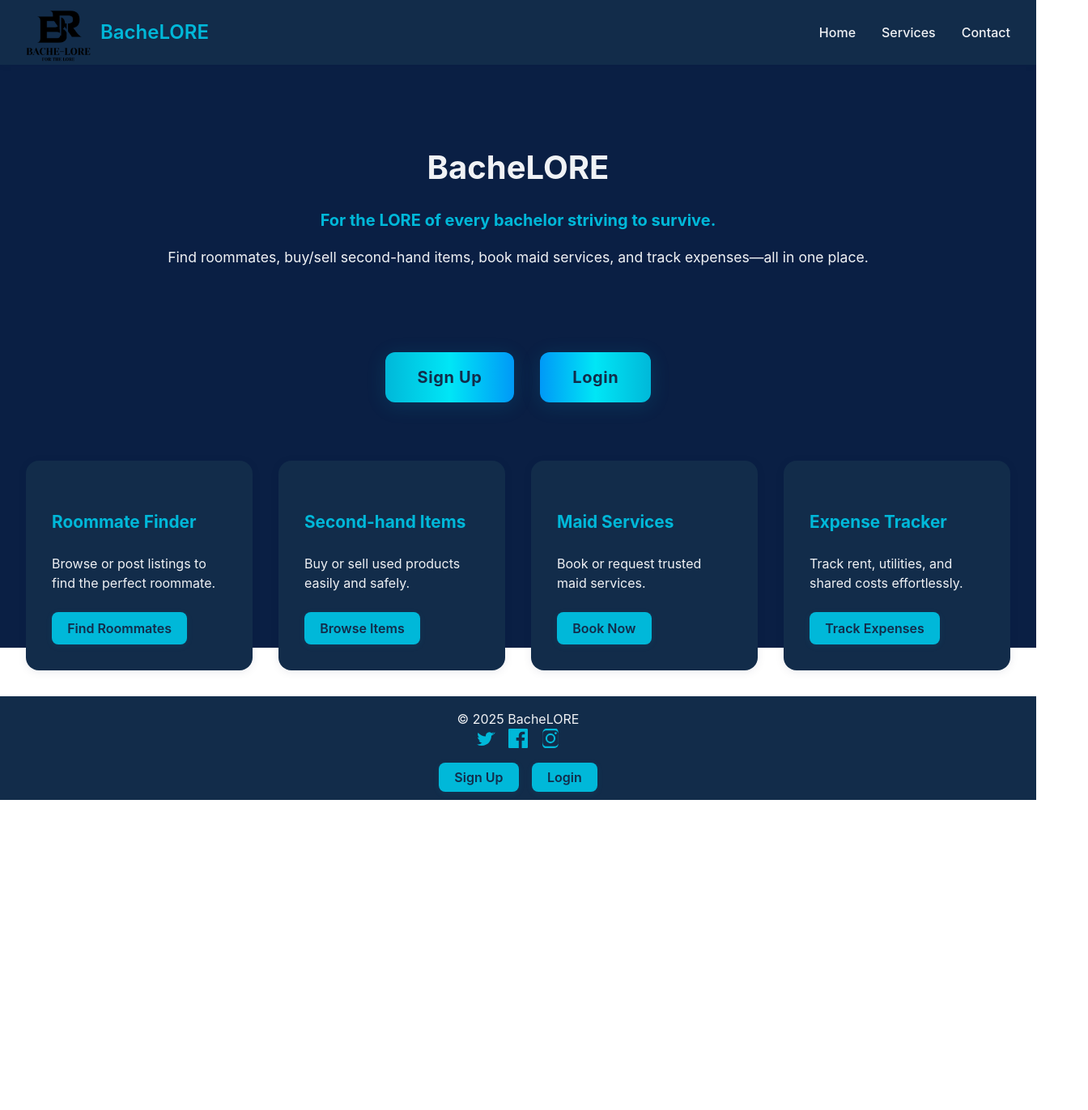
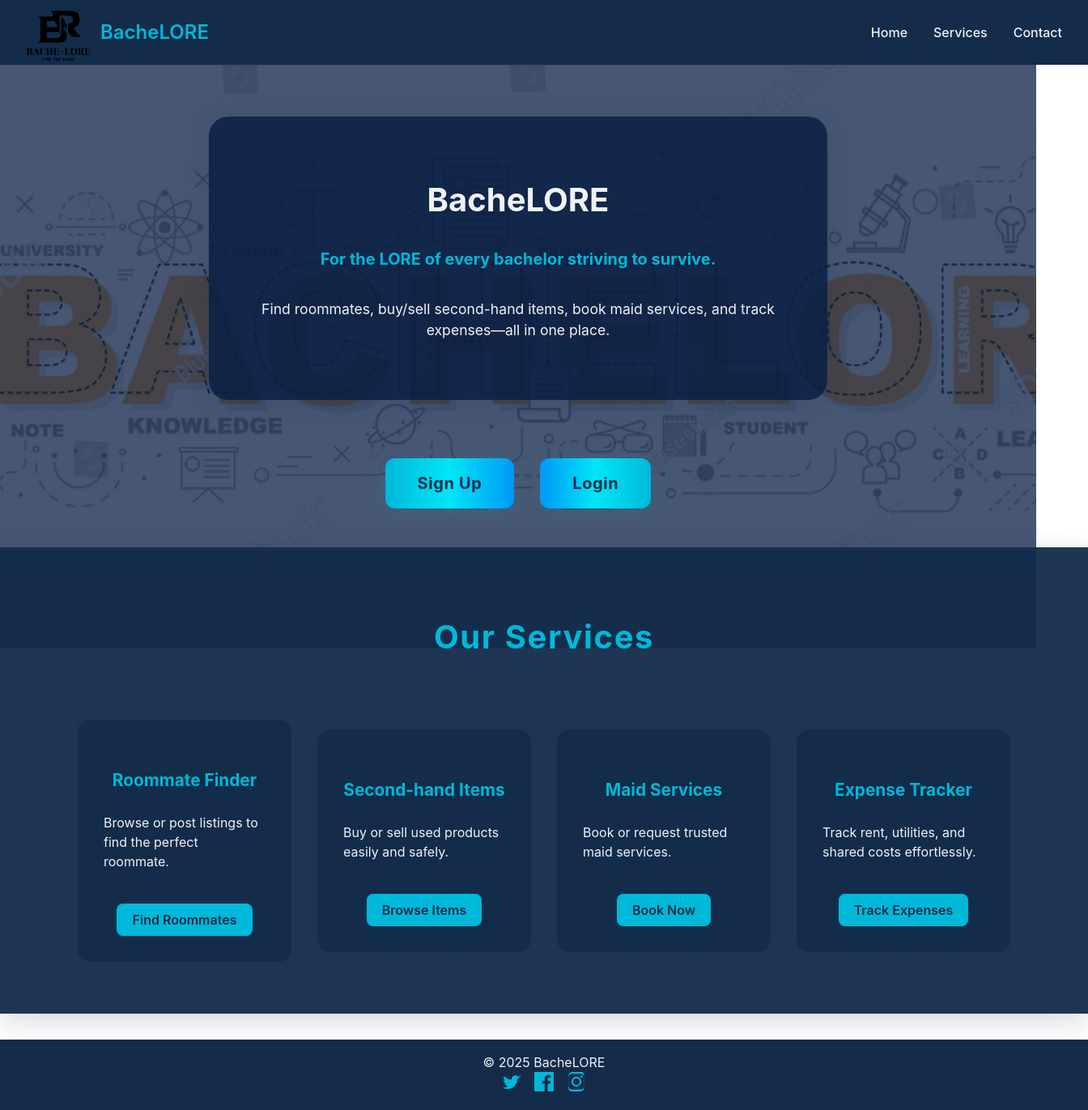
Before and after one commit to Tayebbb/BacheLORE, a React (Vite) app: page / in a window 1280 px wide. Shown: the whole page at 81% size, 1344 px wide, since content can reach past the window. Before the commit the page ends 988 px from the top, so only its background shows below. Built offline with nearby package versions, Linux system fonts and the light colour scheme.

Commit message:
adjustments

```diff
--- a/src/App.css
+++ b/src/App.css
@@ -1,3 +1,24 @@
+.services-container {
+  background: rgba(18, 44, 74, 0.95);
+  border-radius: 0;
+  box-shadow: 0 8px 32px rgba(10,31,68,0.18);
+  padding: 3rem 2rem 2rem 2rem;
+  margin: 3rem 0 2rem 0;
+  width: 100%;
+  display: flex;
+  flex-direction: column;
+  align-items: center;
+  justify-content: center;
+}
+
+.services-title {
+  font-size: 2.5rem;
+  font-weight: 700;
+  color: #00B8D9;
+  margin-bottom: 2.5rem;
+  text-align: center;
+  letter-spacing: 0.04em;
+}
 .auth-btn {
   display: inline-block;
   cursor: pointer;
@@ -26,16 +47,58 @@ body {
   background: #0A1F44;
   color: #F0F2F5;
   min-height: 100vh;
-  min-width: 100vw;
+  width: 100vw;
+  max-width: 100vw;
+  height: 100vh;
+  box-sizing: border-box;
+  position: relative;
+  overflow-x: clip;
+}
+
+.background-image {
+  position: fixed;
+  top: 0;
+  left: 0;
   width: 100vw;
   height: 100vh;
-  box-sizing: border-box;
+  z-index: 0;
+  object-fit: cover;
+  opacity: 0.25;
+  pointer-events: none;
+}
+
+.app-container {
+  position: relative;
+  z-index: 1;
+}
+
+.hero-section {
+  position: relative;
+  z-index: 2;
+  text-align: center;
+  padding: 4rem 2rem 2rem 2rem;
+  display: flex;
+  flex-direction: column;
+  align-items: center;
+  justify-content: center;
+}
+
+.hero-overlay {
+  background: rgba(10, 31, 68, 0.85);
+  border-radius: 1.5rem;
+  padding: 2.5rem 2rem;
+  max-width: 700px;
+  width: 100%;
+  box-shadow: 0 4px 32px rgba(10,31,68,0.12);
+  display: flex;
+  flex-direction: column;
+  align-items: center;
+  justify-content: center;
 }
 
 .app-container {
   min-height: 100vh;
-  min-width: 100vw;
-  width: 100vw;
+  width: 100%;
   height: 100vh;
   display: flex;
   flex-direction: column;
@@ -49,6 +112,11 @@ body {
   background: #122C4A;
   padding: 1rem 2rem;
   box-shadow: 0 2px 8px rgba(10,31,68,0.05);
+  width: 100%;
+  position: static;
+  top: auto;
+  left: auto;
+  z-index: 1;
 }
 
 .navbar-logo {
@@ -63,6 +131,8 @@ body {
   gap: 2rem;
   margin: 0;
   padding: 0;
+  justify-content: flex-end;
+  width: 100%;
 }
 
 .navbar-links a {
@@ -101,9 +171,16 @@ body {
 
 .cards-grid {
   display: grid;
-  grid-template-columns: repeat(auto-fit, minmax(260px, 1fr));
+  grid-template-columns: repeat(4, 1fr);
   gap: 2rem;
-  padding: 2rem;
+  padding: 2rem 0;
+  justify-items: center;
+  align-items: center;
+  width: 90%;
+  max-width: 1400px;
+  margin: 0 auto;
+  box-sizing: border-box;
+  overflow-x: clip;
 }
 
 .card {
@@ -114,8 +191,18 @@ body {
   color: #F0F2F5;
   display: flex;
   flex-direction: column;
-  align-items: flex-start;
+  align-items: center;
+  justify-content: center;
   transition: transform 0.2s, box-shadow 0.2s;
+}
+
+.card-button-container {
+  display: flex;
+  flex-direction: row;
+  justify-content: center;
+  align-items: center;
+  width: 100%;
+  margin-top: 1rem;
 }
 
 .card:hover {
@@ -156,11 +243,12 @@ body {
   padding: 1rem 2rem;
   text-align: center;
   margin-top: auto;
+  width: 100%;
 }
 
 .footer-content {
   display: flex;
-  justify-content: space-between;
+  justify-content: center;
   align-items: center;
   flex-wrap: wrap;
 }
@@ -185,7 +273,8 @@ body {
   }
   .cards-grid {
     grid-template-columns: 1fr;
-    padding: 1rem;
+    gap: 1rem;
+    padding: 1rem 0.5rem;
   }
   .hero-section {
     padding: 2rem 1rem 1rem 1rem;
--- a/src/App.jsx
+++ b/src/App.jsx
@@ -1,5 +1,6 @@
 
 import Navbar from "./components/Navbar";
+import bg1image from "./assets/bg1image.jpg";
 import Section from "./components/Section";
 import Card from "./components/Card";
 import Footer from "./components/Footer";
@@ -37,16 +38,18 @@ const services = [
 
 function App() {
   return (
+    <>
+      <img src={bg1image} alt="Background" className="background-image" />
       <div className="app-container">
         <Navbar />
         <main>
-        <Section
-          id="hero"
-          className="hero-section"
-          title={heroContent.title}
-          tagline={heroContent.tagline}
-          description={heroContent.description}
-        />
+          <section id="hero" className="hero-section">
+            <div className="hero-overlay">
+              <h2 className="section-title">{heroContent.title}</h2>
+              <h3 className="section-tagline">{heroContent.tagline}</h3>
+              <p className="section-description">{heroContent.description}</p>
+            </div>
+          </section>
           <div style={{ width: '100%', textAlign: 'center', margin: '2.5rem 0' }}>
             <a href="#signup" className="auth-btn" style={{
               background: 'linear-gradient(90deg, #00B8D9 0%, #00E6F6 50%, #0099F7 100%)',
@@ -77,6 +80,8 @@ function App() {
               transition: 'transform 0.2s, box-shadow 0.2s, background 0.2s'
             }}>Login</a>
           </div>
+        <div className="services-container">
+          <h2 className="services-title">Our Services</h2>
           <div className="cards-grid">
             {services.map((service) => (
               <Card
@@ -87,9 +92,11 @@ function App() {
               />
             ))}
           </div>
+        </div>
         </main>
         <Footer />
       </div>
+    </>
   );
 }
 
--- a/src/components/Card.jsx
+++ b/src/components/Card.jsx
@@ -4,11 +4,13 @@ const Card = ({ title, description, button }) => (
   <div className="card">
     <h4 className="card-title">{title}</h4>
     <p className="card-description">{description}</p>
-    {button && (
-      <a href={button.link} className="card-button">
-        {button.text}
-      </a>
-    )}
+    <div className="card-button-container">
+      {button && (
+        <a href={button.link} className="card-button">
+          {button.text}
+        </a>
+      )}
+    </div>
   </div>
 );
 
--- a/src/components/Footer.jsx
+++ b/src/components/Footer.jsx
@@ -21,30 +21,7 @@ const Footer = () => (
           </svg>
         </a>
       </div>
-      <div style={{ width: '100%', textAlign: 'center', marginTop: '1rem' }}>
-        <a href="#signup" className="footer-auth-btn" style={{
-          background: '#00B8D9',
-          color: '#122C4A',
-          padding: '0.5rem 1.2rem',
-          borderRadius: '0.5rem',
-          textDecoration: 'none',
-          fontWeight: 600,
-          margin: '0 0.5rem',
-          boxShadow: '0 2px 8px rgba(0,184,217,0.08)',
-          transition: 'background 0.2s, color 0.2s'
-        }}>Sign Up</a>
-        <a href="#login" className="footer-auth-btn" style={{
-          background: '#00B8D9',
-          color: '#122C4A',
-          padding: '0.5rem 1.2rem',
-          borderRadius: '0.5rem',
-          textDecoration: 'none',
-          fontWeight: 600,
-          margin: '0 0.5rem',
-          boxShadow: '0 2px 8px rgba(0,184,217,0.08)',
-          transition: 'background 0.2s, color 0.2s'
-        }}>Login</a>
-      </div>
+
     </div>
   </footer>
 );
```
Also changed, not shown: src/assets/bg1image.jpg (added). Lines whose indentation alone changed are shown as unchanged.
